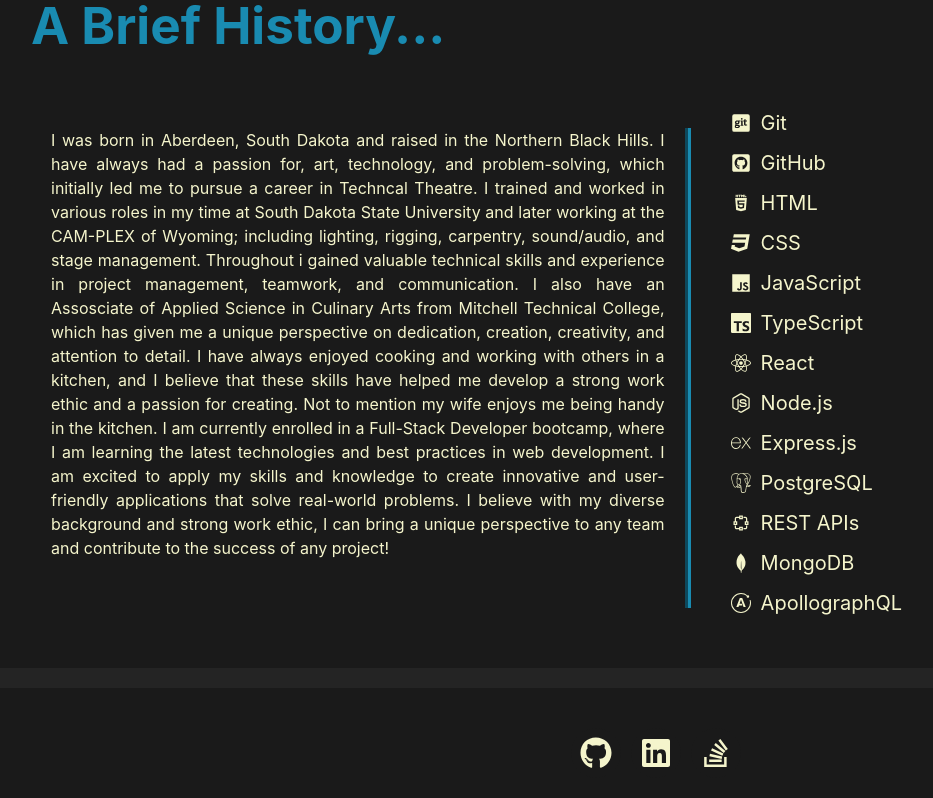
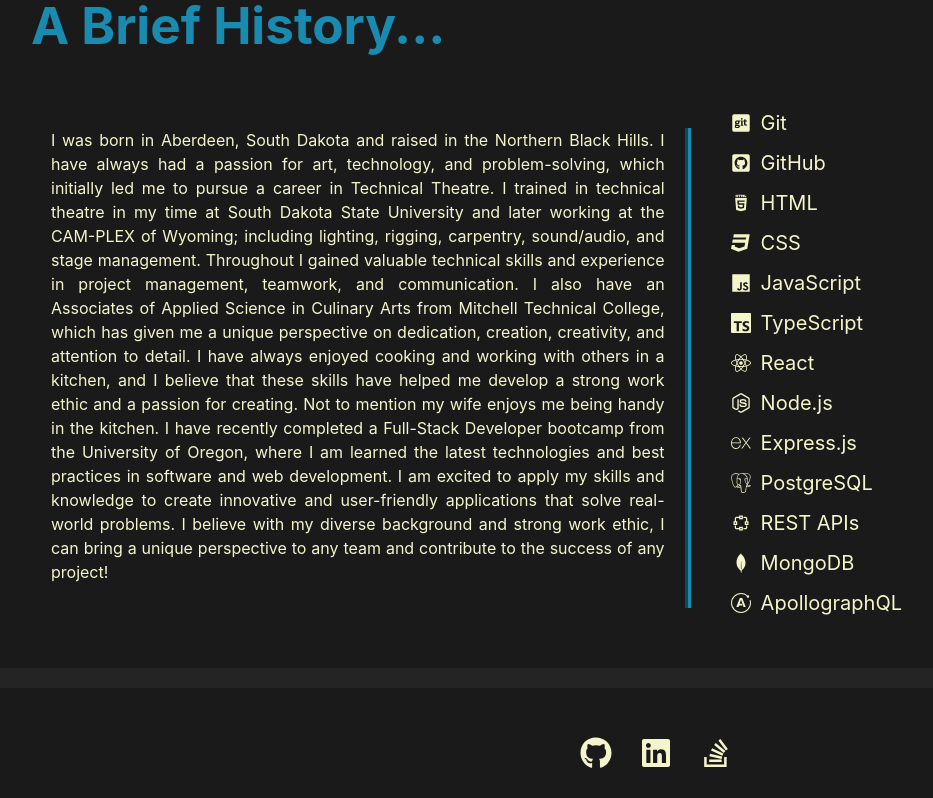
Before and after one commit to Schanze117/MyProfile, a React (Vite) app in the folder My-Portfolio/: page /aboutMe in a window 1280 px wide. Shown: the part 637-1435 px from the top of the page, without its empty margins (9-942 px from the left). Built offline with nearby package versions, Linux system fonts and the light colour scheme.

Commit message:
updated aboutMe page. still need to refine css.

```diff
--- a/My-Portfolio/src/pages/aboutMe.jsx
+++ b/My-Portfolio/src/pages/aboutMe.jsx
@@ -24,10 +24,10 @@ function aboutMe() {
             <div className="aboutMeDetails">
                 <h1>A Brief History...</h1>
                 <p>
-                    I was born in Aberdeen, South Dakota and raised in the Northern Black Hills. I have always had a passion for, art, technology, and problem-solving, which initially led me to pursue a career in Techncal Theatre.
-                    I trained and worked in various roles in my time at South Dakota State University and later working at the CAM-PLEX of Wyoming; including lighting, rigging, carpentry, sound/audio, and stage management. Throughout i gained valuable technical skills and experience in project management, teamwork, and communication.
-                    I also have an Assosciate of Applied Science in Culinary Arts from Mitchell Technical College, which has given me a unique perspective on dedication, creation, creativity, and attention to detail. I have always enjoyed cooking and working with others in a kitchen, and I believe that these skills have helped me develop a strong work ethic and a passion for creating. Not to mention my wife enjoys me being handy in the kitchen.
-                    I am currently enrolled in a Full-Stack Developer bootcamp, where I am learning the latest technologies and best practices in web development. I am excited to apply my skills and knowledge to create innovative and user-friendly applications that solve real-world problems.
+                    I was born in Aberdeen, South Dakota and raised in the Northern Black Hills. I have always had a passion for art, technology, and problem-solving, which initially led me to pursue a career in Technical Theatre.
+                    I trained in technical theatre in my time at South Dakota State University and later working at the CAM-PLEX of Wyoming; including lighting, rigging, carpentry, sound/audio, and stage management. Throughout I gained valuable technical skills and experience in project management, teamwork, and communication.
+                    I also have an Associates of Applied Science in Culinary Arts from Mitchell Technical College, which has given me a unique perspective on dedication, creation, creativity, and attention to detail. I have always enjoyed cooking and working with others in a kitchen, and I believe that these skills have helped me develop a strong work ethic and a passion for creating. Not to mention my wife enjoys me being handy in the kitchen.
+                    I have recently completed a Full-Stack Developer bootcamp from the University of Oregon, where I am learned the latest technologies and best practices in software and web development. I am excited to apply my skills and knowledge to create innovative and user-friendly applications that solve real-world problems.
                     I believe with my diverse background and strong work ethic, I can bring a unique perspective to any team and contribute to the success of any project!
                 </p>
                 {/* <div className="aboutMe-proficiencies"> */}
```
